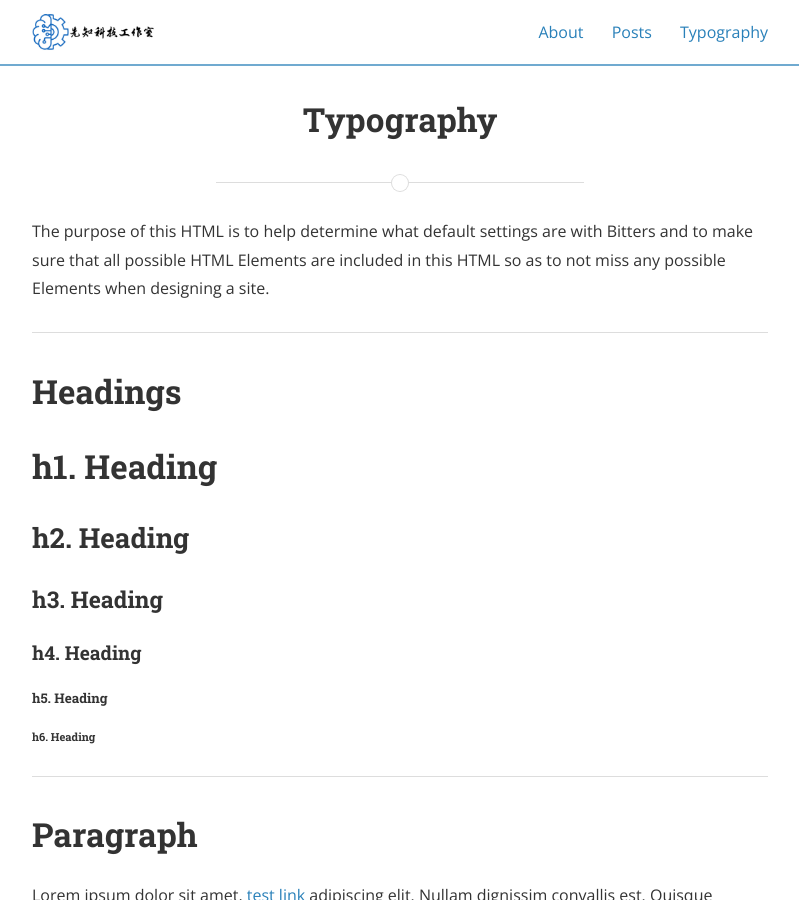
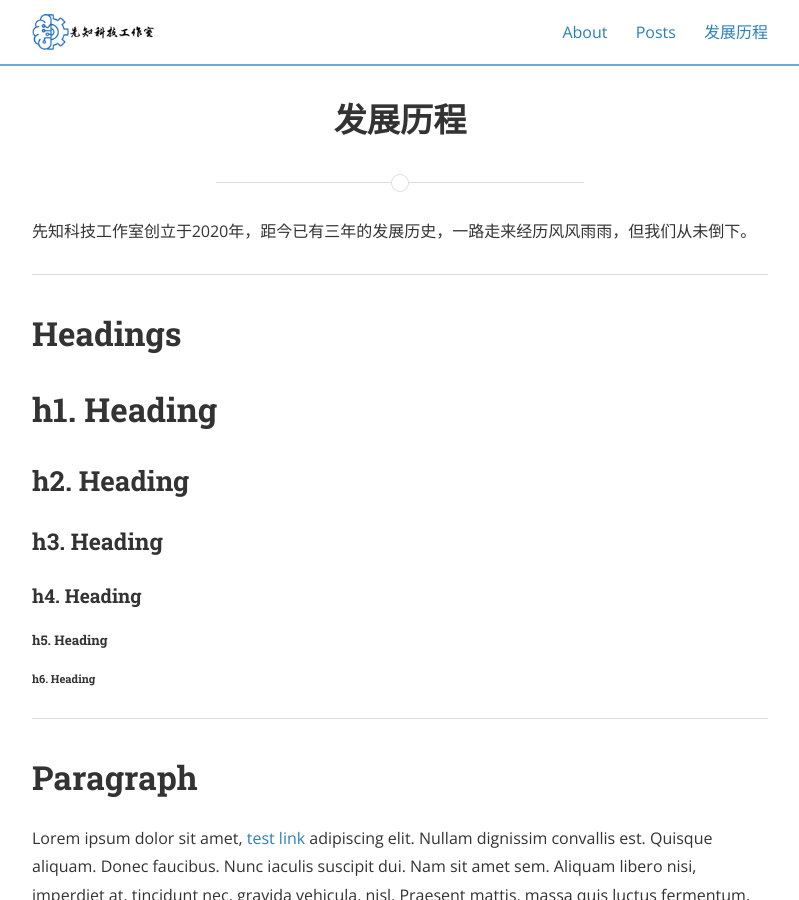
Before and after one commit to XZKJGZS/xzkjgzs.github.io, a Jekyll site: the page built from typography.md, in a window 1280 px wide and 900 px high. Shown: the whole window, without its empty margins (240-1039 px from the left). Built offline with Jekyll 4.4.1, drawn with Linux system fonts in a browser that asks for light colours; nearby versions of some CDN libraries.

Commit message:
更新 typography.md

```diff
--- a/typography.md
+++ b/typography.md
@@ -1,11 +1,11 @@
 ---
 layout: page
-title: Typography
+title: 发展历程
 permalink: /typography/
 main_nav: true
 ---
 
-<p>The purpose of this HTML is to help determine what default settings are with Bitters and to make sure that all possible HTML Elements are included in this HTML so as to not miss any possible Elements when designing a site.</p>
+<p>先知科技工作室创立于2020年，距今已有三年的发展历史，一路走来经历风风雨雨，但我们从未倒下。</p>
 
 <hr>
 
```
